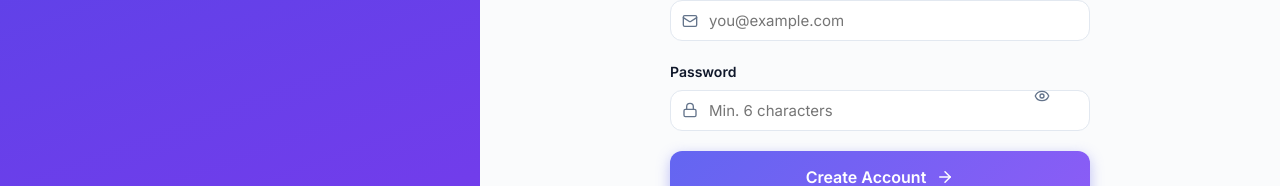
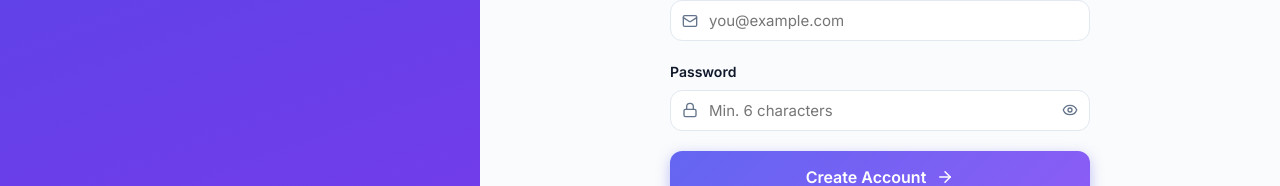
Before and after one commit to Faizxaan/SplitEasy, a React (Vite) app in the folder spliteasy-frontend/: page /register in a window 1280 px wide. Shown: the part 388-574 px from the top of the page. Built offline with nearby package versions, Linux system fonts and the light colour scheme.

Commit message:
fix: resolve eye icon misalignment caused by global button min-height

```diff
--- a/spliteasy-frontend/src/pages/Login.jsx
+++ b/spliteasy-frontend/src/pages/Login.jsx
@@ -151,7 +151,7 @@ export default function Login() {
               error={errors.password}
               autoComplete="current-password"
               iconRight={
-                <button type="button" onClick={() => setShowPass(p => !p)} style={{ background: 'none', border: 'none', cursor: 'pointer', color: 'var(--text-tertiary)', display: 'flex', padding: 0 }}>
+                <button type="button" className="tap-sm" onClick={() => setShowPass(p => !p)} style={{ background: 'none', border: 'none', cursor: 'pointer', color: 'var(--text-tertiary)', display: 'flex', alignItems: 'center', justifyContent: 'center', padding: 0 }}>
                   {showPass ? <EyeOff size={16} /> : <Eye size={16} />}
                 </button>
               }
--- a/spliteasy-frontend/src/pages/Register.jsx
+++ b/spliteasy-frontend/src/pages/Register.jsx
@@ -174,7 +174,7 @@ export default function Register() {
                 error={errors.password}
                 autoComplete="new-password"
                 iconRight={
-                  <button type="button" onClick={() => setShowPass(p => !p)} style={{ background: 'none', border: 'none', cursor: 'pointer', color: 'var(--text-tertiary)', display: 'flex', padding: 0 }}>
+                  <button type="button" className="tap-sm" onClick={() => setShowPass(p => !p)} style={{ background: 'none', border: 'none', cursor: 'pointer', color: 'var(--text-tertiary)', display: 'flex', alignItems: 'center', justifyContent: 'center', padding: 0 }}>
                     {showPass ? <EyeOff size={16} /> : <Eye size={16} />}
                   </button>
                 }
```
